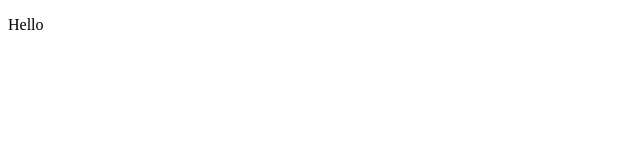
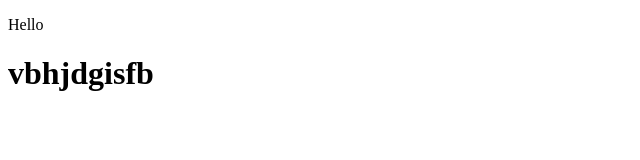
Before and after one commit to Akashdabhi2805/practice2, a plain HTML site: page index.html in a window 1280 px wide. Shown: the whole page, without its empty margins (0-640 px from the left). Drawn offline with Linux system fonts and the light colour scheme.

Commit message:
Update index.html with new content

```diff
--- a/index.html
+++ b/index.html
@@ -7,5 +7,6 @@
 </head>
 <body>
     <p>Hello</p>
+    <h1>vbhjdgisfb</h1>
 </body>
 </html>
```
